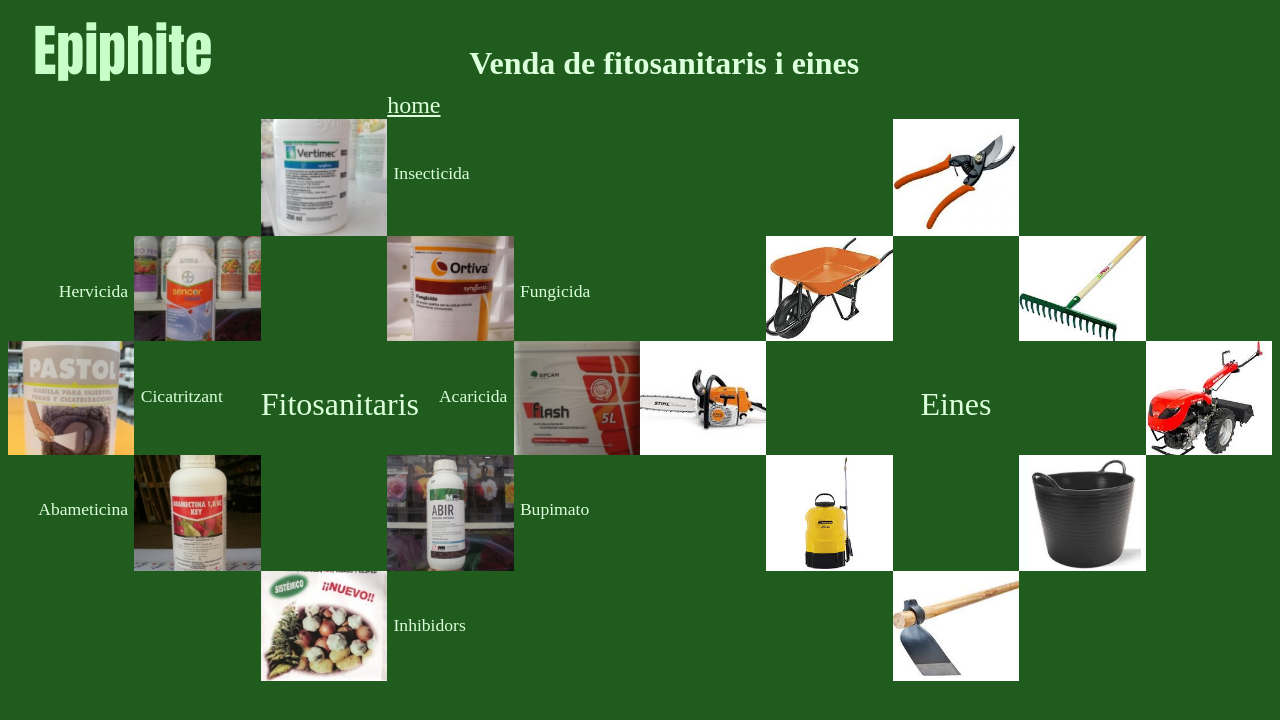
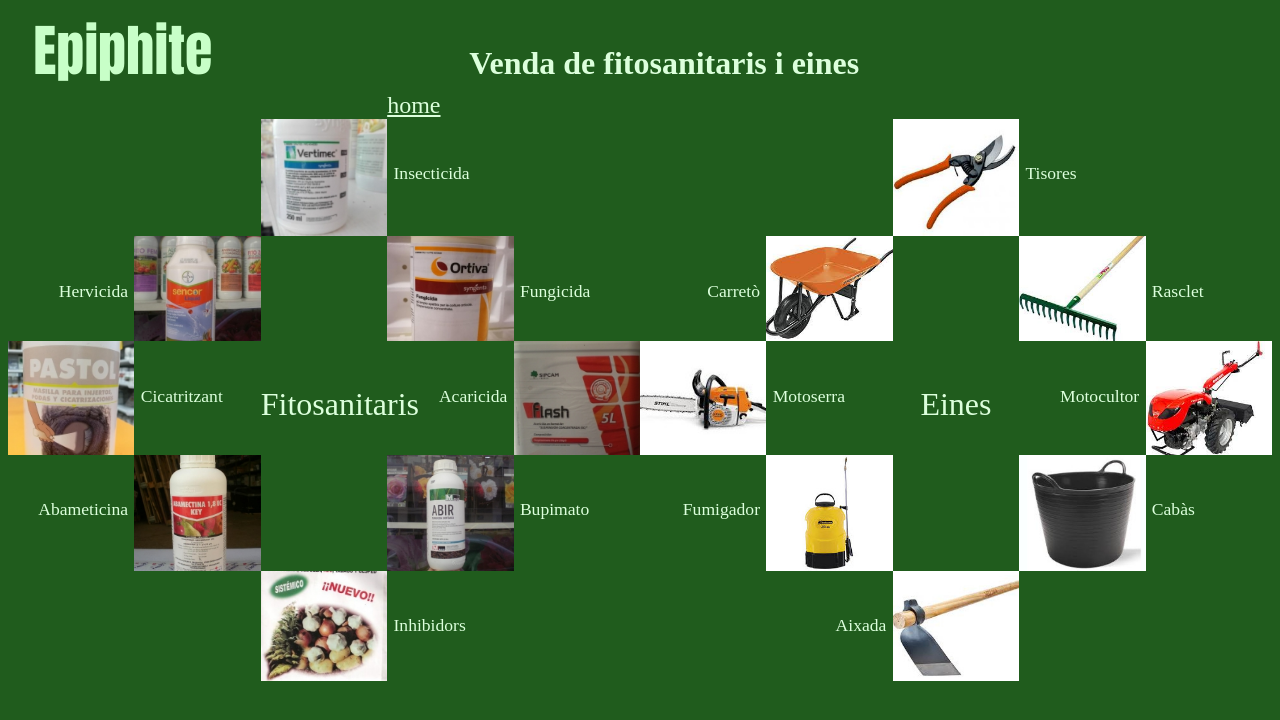
Before and after one commit to JOALRO53/WebPlantes, a plain HTML site: page Fitosanitaris.html in a window 1280 px wide. Drawn offline with Linux system fonts and the light colour scheme.

Commit message:
Finalitzada pagina de eines i fitosanitaris. Iniciada Serveis

```diff
--- a/CSS/estil-Fitosanitaris.css
+++ b/CSS/estil-Fitosanitaris.css
@@ -55,17 +55,21 @@ div > img:hover{
 }
 
 /* Tots els fills dels fills del div amb classe fitos que siguin un div */
-.fitos > div:nth-child(n):nth-child(-n+24) > div{
+.fitos > div:nth-child(n):nth-child(-n+50) > div{
     color:rgb(220,255,220);
     font-size: 1.1em;
     padding-top: 35%;
 }
 /* Els fills del div amb classe fitos amb el nombre de fill indicat */
-.fitos > :nth-child(4)>div,:nth-child(10)>div,:nth-child(12)>div,:nth-child(20)>div,:nth-child(24) > div{
+.fitos > :nth-child(4)>div,:nth-child(10)>div,:nth-child(12)>div,:nth-child(20)>div,:nth-child(24) > div
+,.fitos > :nth-child(29)>div,.fitos > :nth-child(35)>div,.fitos > :nth-child(37)>div,
+.fitos > :nth-child(45)>div
+{
     padding-left: 5%;
 }
 /* Els fills del div amb classe fitos amb el nombre de fill indicat */
-.fitos > :nth-child(6) > div,:nth-child(14)>div,:nth-child(16)>div{
+.fitos > :nth-child(6) > div,:nth-child(14)>div,:nth-child(16)>div,:nth-child(31)>div,
+:nth-child(39)>div,.fitos > :nth-child(41)>div,.fitos > :nth-child(47)>div{
     text-align: right;
     margin-right: 5%;
 }
--- a/Fitosanitaris.html
+++ b/Fitosanitaris.html
@@ -80,27 +80,59 @@
         <div class="empty18"></div>
         <div class="empty19"></div>
         <img class="tisores" src="IMATGES/Eines/tisores.jpeg"/>
-        <div class="empty20"></div>
+        <div class="empty20">
+            <div>
+                <div>Tisores</div>
+            </div>
+        </div>
         <div class="empty21"></div>
-        <div class="empty22"></div>
+        <div class="empty22">
+            <div>
+                <div>Carretò</div>
+            </div>
+        </div>
         <img class="carreto" src="IMATGES/Eines/carreto.jpeg"/>
         <div class="empty23"></div>
         <img class="rasclet" src="IMATGES/Eines/rasclet.jpeg"/>
-        <div class="empty24"></div>
+        <div class="empty24">
+            <div>
+                <div>Rasclet</div>
+            </div>
+        </div>
         <img class="motoserra" src="IMATGES/Eines/motoserra.jpeg"/>
-        <div class="empty25"></div>
+        <div class="empty25">
+            <div>
+                <div>Motoserra</div>
+            </div>
+        </div>
         <div class="empty26">
             <p>Eines</p>
         </div>
-        <div class="empty27"></div>
+        <div class="empty27">
+            <div>
+                <div>Motocultor</div>
+            </div>
+        </div>
         <img class="motocultor" src="IMATGES/Eines/motocultor.jpeg"/>
-        <div class="empty28"></div>
+        <div class="empty28">
+            <div>
+                <div>Fumigador</div>
+            </div>
+        </div>
         <img class="fumigador" src="IMATGES/Eines/fumigador.jpeg"/>
         <div class="empty29"></div>
         <img class="cabas" src="IMATGES/Eines/cabas.jpeg"/>
-        <div class="empty30"></div>
+        <div class="empty30">
+            <div>
+                <div>Cabàs</div>
+            </div>
+        </div>
         <div class="empty31"></div>
-        <div class="empty32"></div>
+        <div class="empty32">
+            <div>
+                <div>Aixada</div>
+            </div>
+        </div>
         <img class="aixada" src="IMATGES/Eines/aixada.jpeg"/>
         <div class="empty33"></div>
         <div class="empty34"></div>
```
Also changed, not shown: CSS/estil-Serveis.css (added, +39 -0 lines), index.html (+1 -1 lines), serveis.html (added, +16 -0 lines), IMATGES/Serveis/capçalera.jpeg (added).
